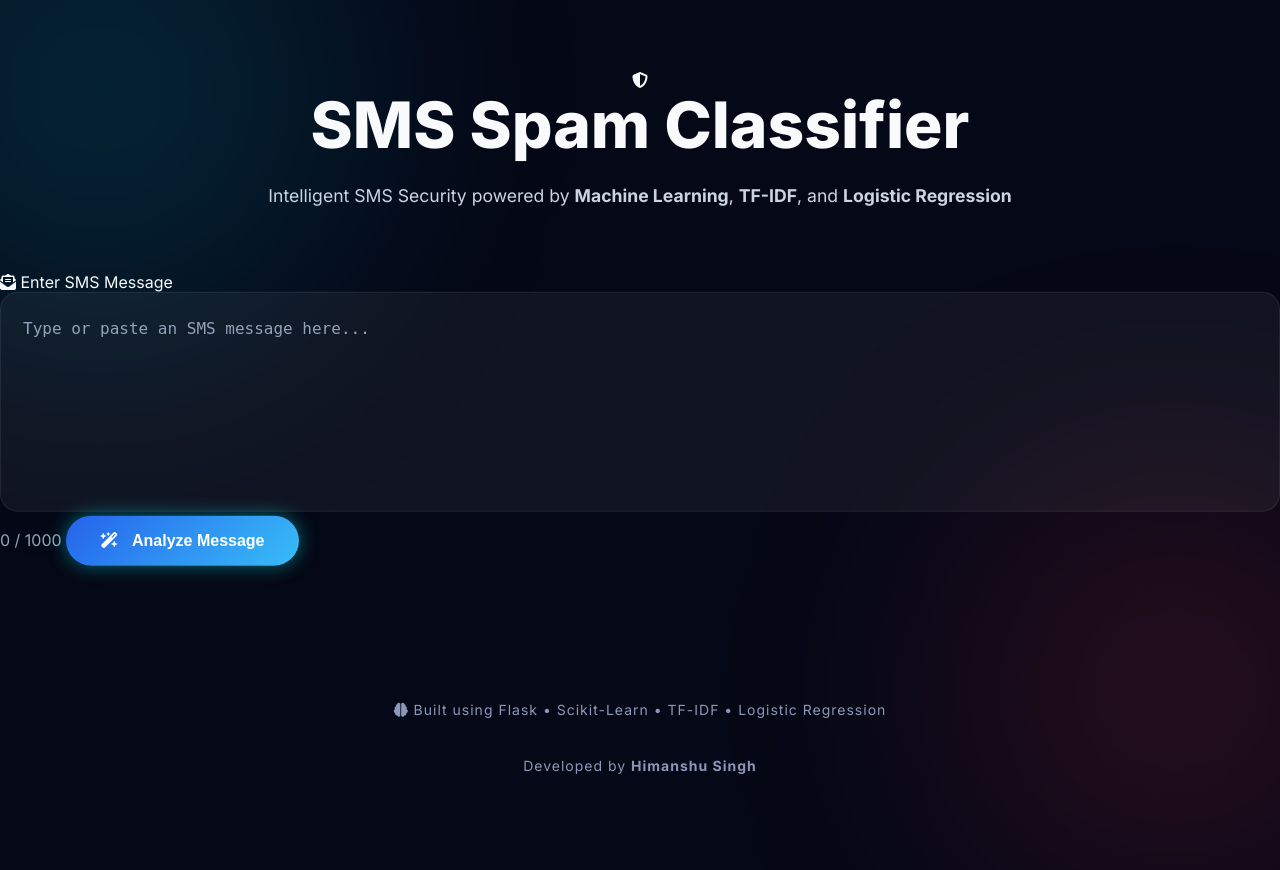
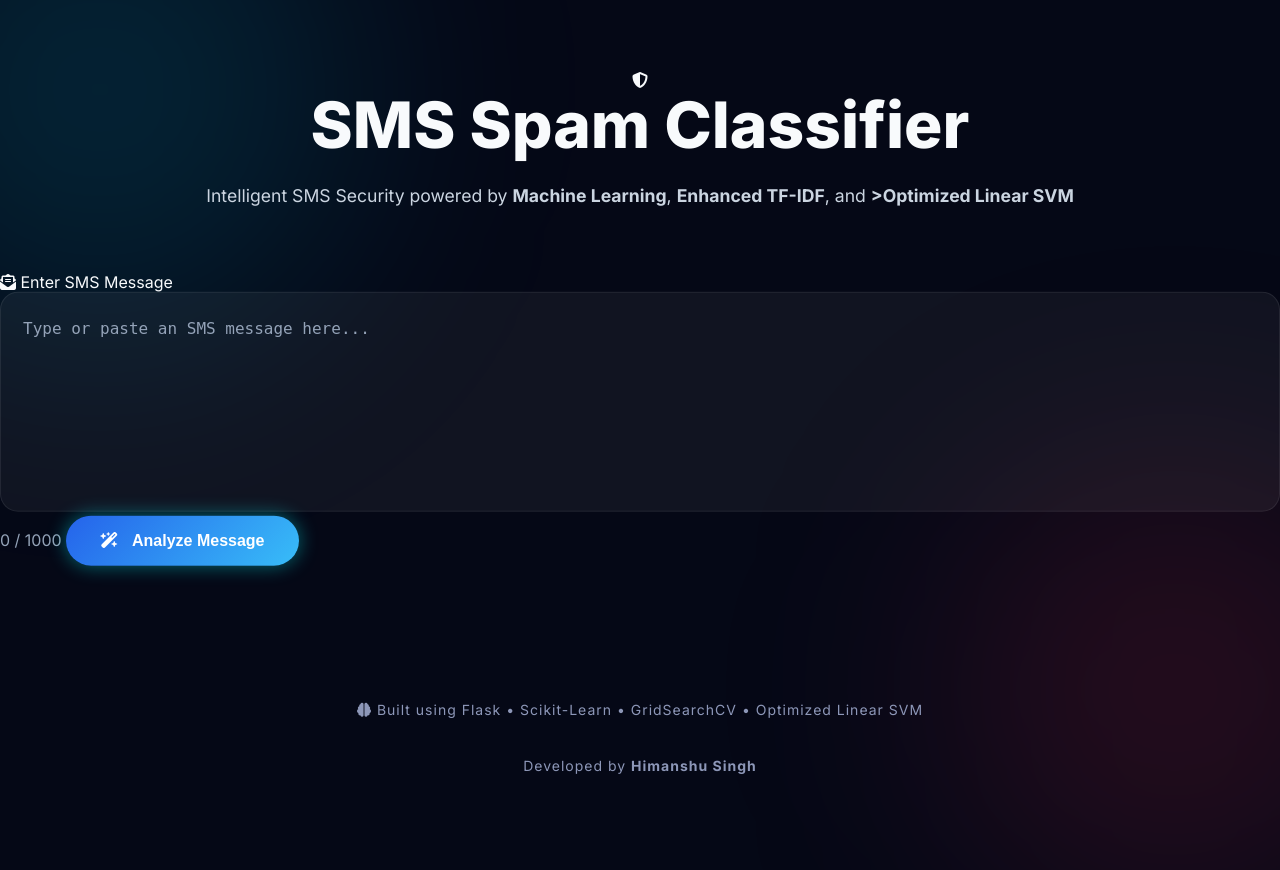
Before and after one commit to HimanshuS19/SMS-Spam-Classifier, a Flask app: page / in a window 1280 px wide. Run offline with Flask 3, Linux system fonts and the light colour scheme; parts of the project's set-up code (start-up, migrations or seed data) failed here and were passed over.

Commit message:
Add optimized Linear SVM, hyperparameter tuning, enhanced TF-IDF, cross-validation, ROC/PR curves, confidence scoring, and project documentation updates

```diff
--- a/templates/index.html
+++ b/templates/index.html
@@ -70,9 +70,9 @@
 
                 Intelligent SMS Security powered by
                 <strong>Machine Learning</strong>,
-                <strong>TF-IDF</strong>,
+                <strong>Enhanced TF-IDF</strong>,
                 and
-                <strong>Logistic Regression</strong>
+                <strong>>Optimized Linear SVM</strong>
 
             </p>
 
@@ -304,7 +304,7 @@
 
                 <i class="fa-solid fa-brain"></i>
 
-                Built using Flask • Scikit-Learn • TF-IDF • Logistic Regression
+                Built using Flask • Scikit-Learn • GridSearchCV • Optimized Linear SVM
 
             </p>
 
```
Also changed, not shown: README.md.
